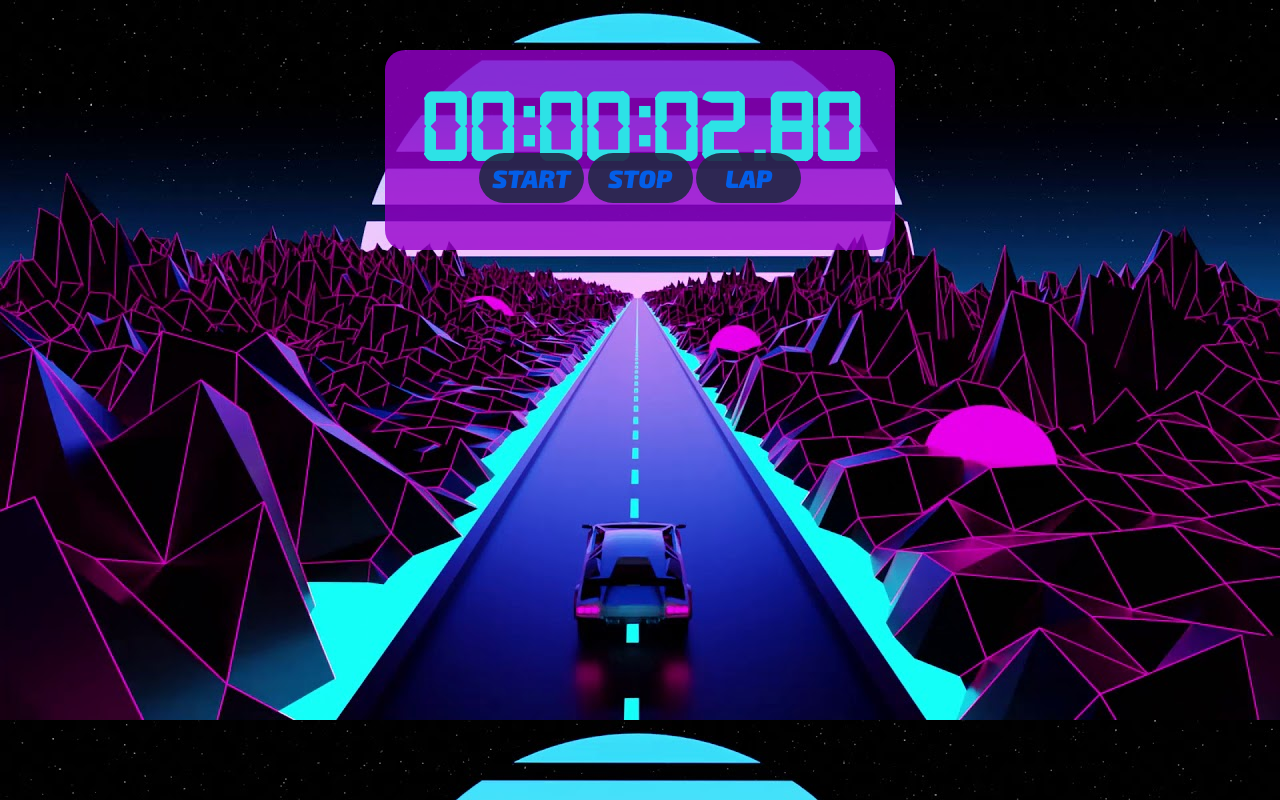
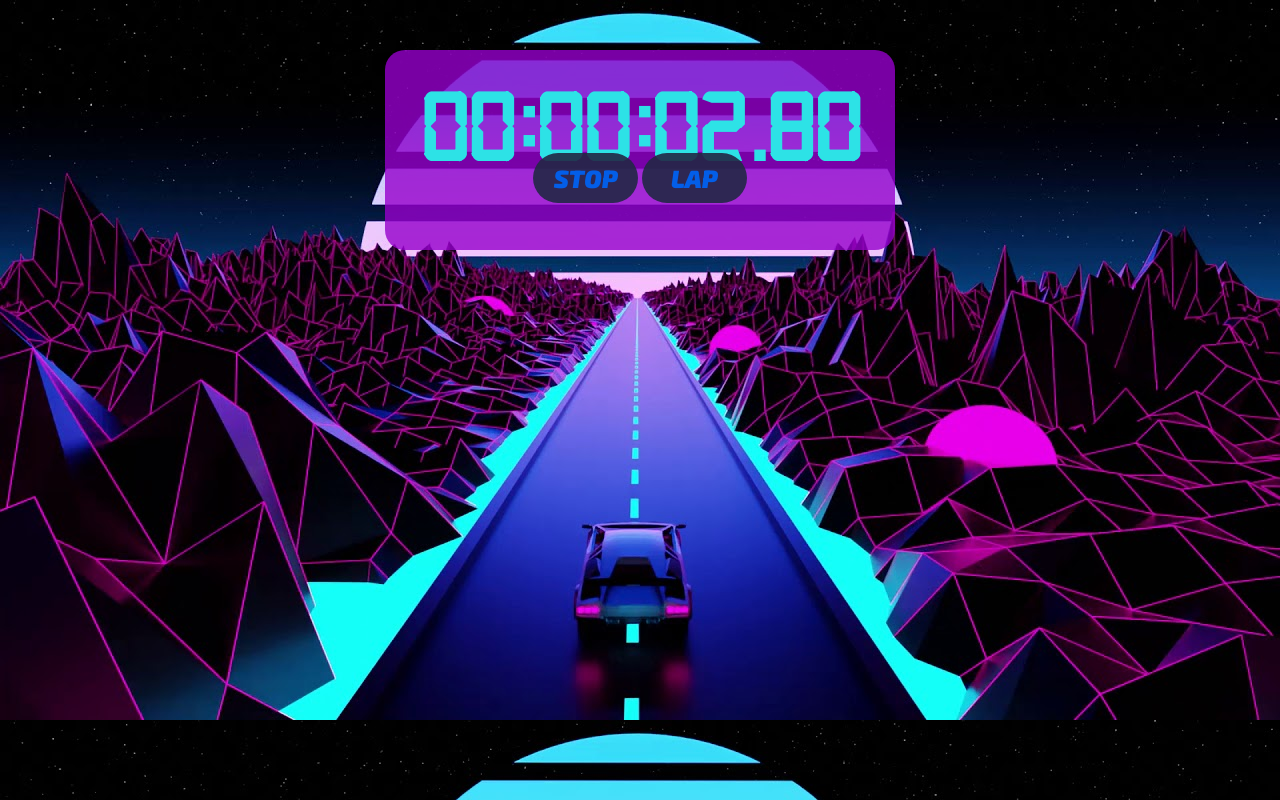
Before and after one commit to cezarvasconcelos/stopWatch-appIdeas, a plain HTML site: page index.html in a window 1280 px wide. Both pictures are taken after a click on the button "START". Drawn offline with Linux system fonts and the light colour scheme.

Commit message:
Botao StartStop

```diff
--- a/index.html
+++ b/index.html
@@ -25,8 +25,7 @@
 
 
             <div id="botoes">
-                <button onclick="start()" class="btn" id="start">START</button>
-                <button onclick="stopTimer()" class="btn">STOP</button>
+                <button onclick="boraLa()" class="btn" id="start-stop">START</button>
             </div>
         </div>
 
--- a/javascript/script.js
+++ b/javascript/script.js
@@ -4,6 +4,7 @@ var minute = 0;
 var second = 0;
 var milisecond = 0;
 var reseta = false;
+var startStop = false; // falso quando não startou
 var botaoReseta;
 var botaoLap;
 var hourDOM = document.getElementById("hour");
@@ -16,7 +17,20 @@ var contaLap = 0;
 
 //Inicia cronometro, e se não existe, cria o botão Lap
 
+function boraLa() {
+    if(!startStop){
+        start();
+        document.getElementById("start-stop").innerHTML = 'STOP'
+    }else{
+        stopTimer();
+        document.getElementById("start-stop").innerHTML = 'START'
+    }
+}
+
+
+
 function start() {
+    startStop = true;
     clearInterval(clock)
     clock = setInterval(timer, 10)
     if (botaoLap === undefined) {
@@ -60,6 +74,7 @@ function timer() {
 }
 
 function stopTimer() {
+    startStop = false;
     clearInterval(clock)
 
     if (botaoReseta === undefined && clock !== undefined) {
```
Also changed, not shown: css/style.css (+0 -9 lines).
